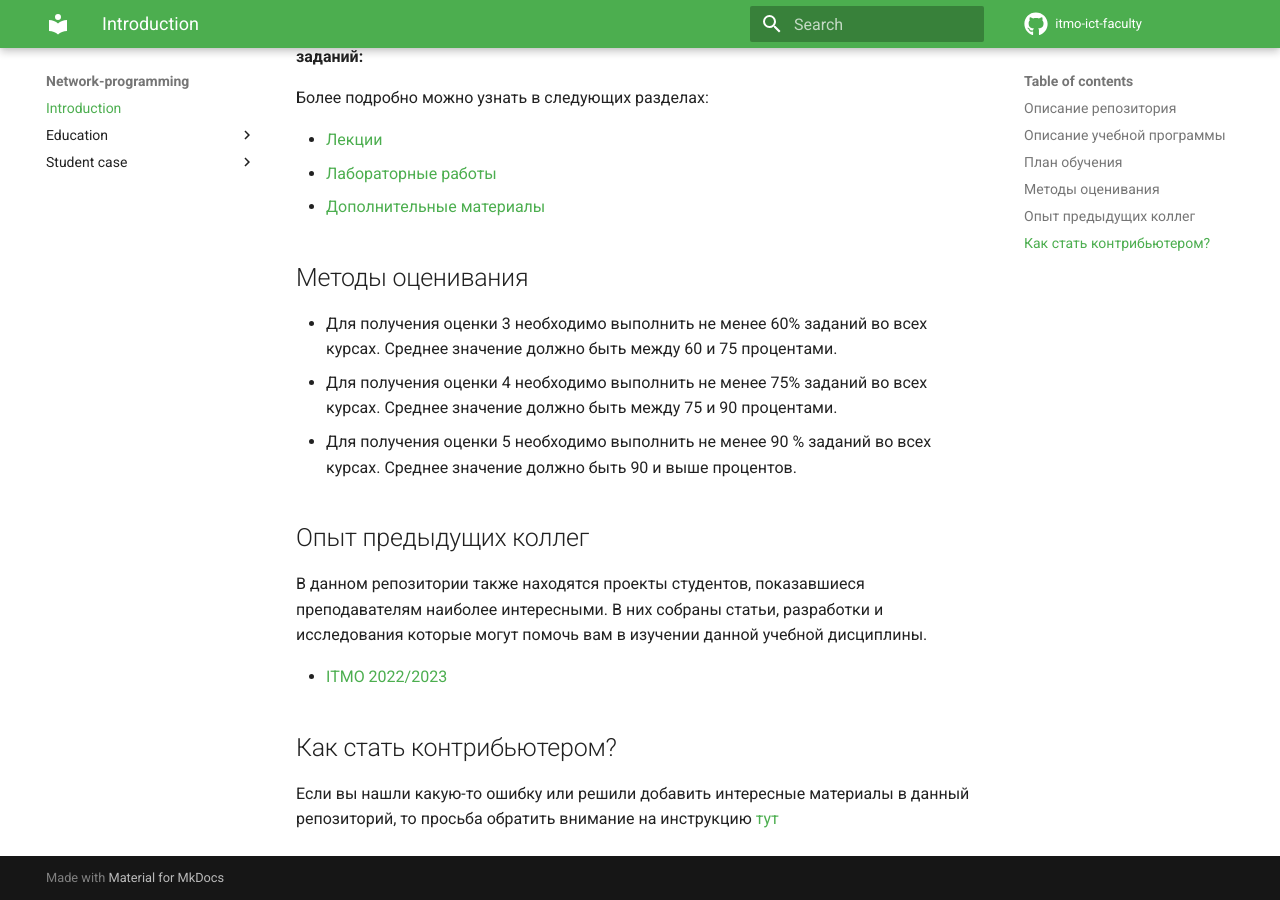
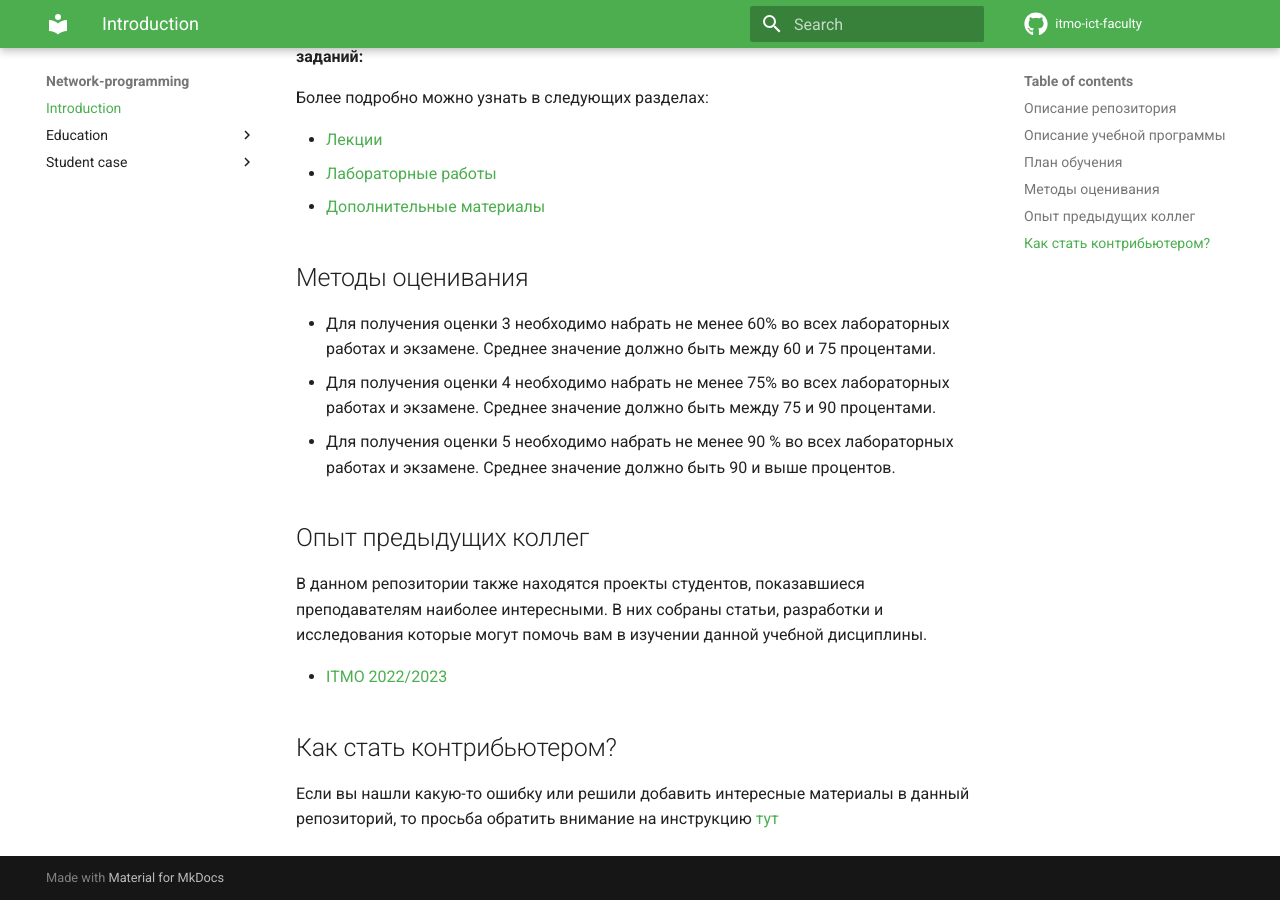
Before and after one commit to itmo-ict-faculty/network-programming, an MkDocs documentation site: the page built from docs/index.md, in a window 1280 px wide and 900 px high, scrolled down 692 px. Built offline with MkDocs 1.6.1 and Material for MkDocs 9.7.7, drawn with Linux system fonts in a browser that asks for light colours; comment, search, counter and statistics services are not loaded.

Commit message:
Update some files

```diff
--- a/docs/index.md
+++ b/docs/index.md
@@ -20,9 +20,9 @@
 - [Дополнительные материалы](https://itmo-ict-faculty.github.io/network-programming/education/additional_materials.md)
 
 ## Методы оценивания
-- Для получения оценки 3 необходимо выполнить не менее 60% заданий во всех курсах. Среднее значение должно быть между 60 и 75 процентами.
-- Для получения оценки 4 необходимо выполнить не менее 75% заданий во всех курсах. Среднее значение должно быть между 75 и 90 процентами.
-- Для получения оценки 5 необходимо выполнить не менее 90 % заданий во всех курсах. Среднее значение должно быть 90 и выше процентов.
+- Для получения оценки 3 необходимо набрать не менее 60% во всех лабораторных работах и экзамене. Среднее значение должно быть между 60 и 75 процентами.
+- Для получения оценки 4 необходимо набрать не менее 75% во всех лабораторных работах и экзамене. Среднее значение должно быть между 75 и 90 процентами.
+- Для получения оценки 5 необходимо набрать не менее 90 % во всех лабораторных работах и экзамене. Среднее значение должно быть 90 и выше процентов.
 
 ## Опыт предыдущих коллег
 В данном репозитории также находятся проекты студентов, показавшиеся преподавателям наиболее интересными. В них собраны статьи, разработки и исследования которые могут помочь вам в изучении данной учебной дисциплины.
```
Also changed, not shown: docs/education/labs2022_2023/reportdesign.md (+4 -2 lines).
